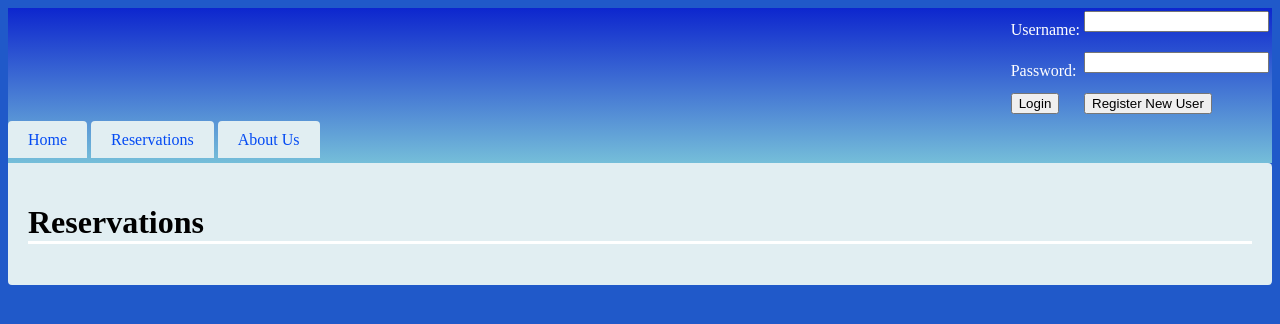
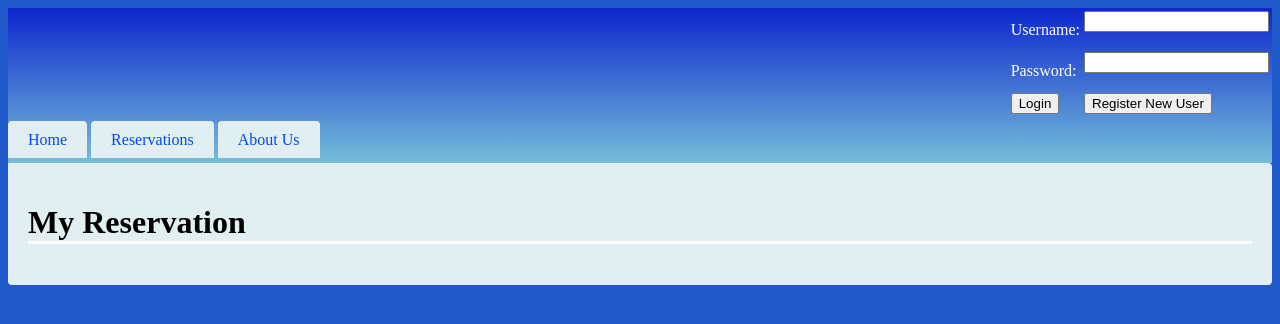
Before and after one commit to tfarmer4/HotelReservation, a PHP site: page /reservations.php in a window 1280 px wide. Shown: the top 324 px of the page. Run offline with PHP 8.4, Linux system fonts and the light colour scheme.

```diff
--- a/reservations.php
+++ b/reservations.php
@@ -10,7 +10,7 @@
 <?php include("header.php"); ?>
 <!-- A div with id="main" is needed for the middle colored region -->
 <div id="main">
-<h1>Reservations</h1>
+<h1>My Reservation</h1>
 <!--forms for reservations will go here -->
 
 </div>
```
